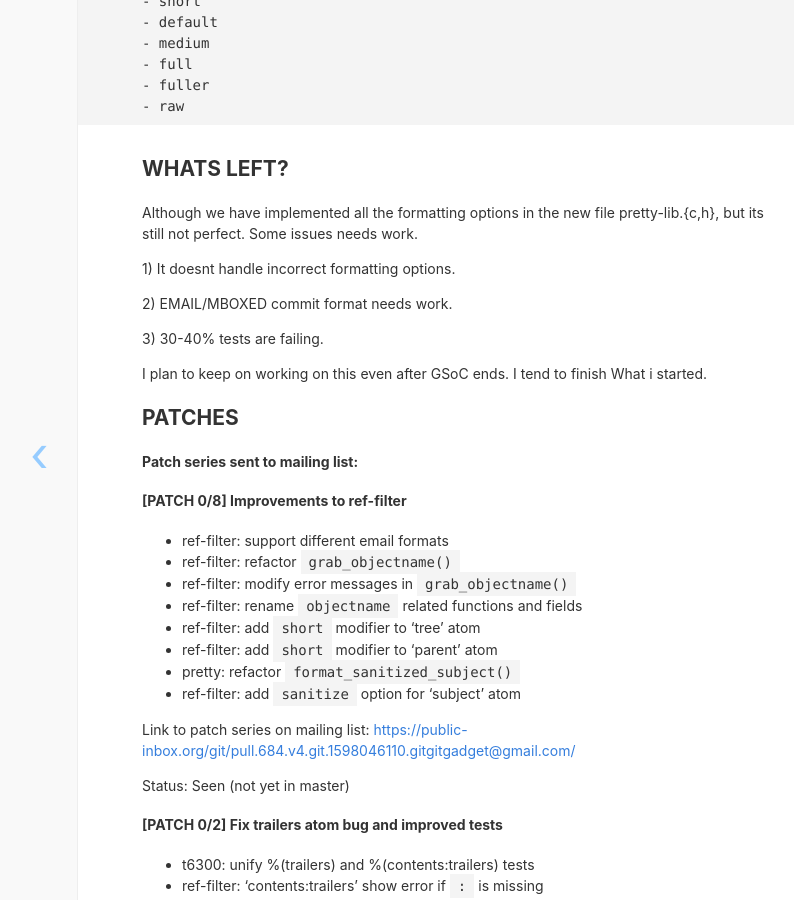
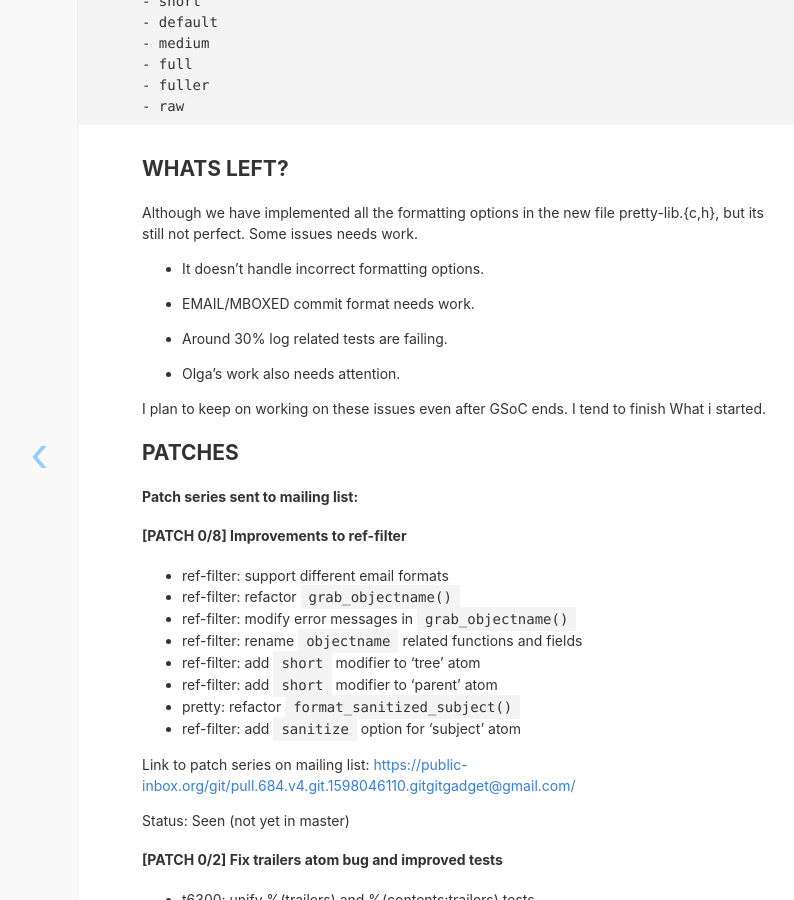
Before and after one commit to harry-hov/blogs, a Jekyll site: the page built from _posts/2020-08-27-the-final-report.md, in a window 1280 px wide and 900 px high, scrolled down 2337 px. Shown: the whole window, without its empty margins (179-973 px from the left). Built offline with Jekyll 4.4.1, drawn with Linux system fonts in a browser that asks for light colours; comment, search, counter and statistics services are not loaded.

Commit message:
Update 2020-08-27-the-final-report.md

```diff
--- a/_posts/2020-08-27-the-final-report.md
+++ b/_posts/2020-08-27-the-final-report.md
@@ -98,13 +98,15 @@ Commit formats:
 
 Although we have implemented all the formatting options in the new file pretty-lib.{c,h}, but its still not perfect. Some issues needs work.
 
-1) It doesnt handle incorrect formatting options.
+- It  doesn't handle incorrect formatting options.
 
-2) EMAIL/MBOXED commit format needs work.
+- EMAIL/MBOXED commit format needs work.
 
-3) 30-40% tests are failing.
+- Around 30% log related tests are failing.
 
-I plan to keep on working on this even after GSoC ends. I tend to finish What i started.
+- Olga's work also needs attention.
+
+I plan to keep on working on these issues even after GSoC ends. I tend to finish What i started.
 
 ## PATCHES
 
```
